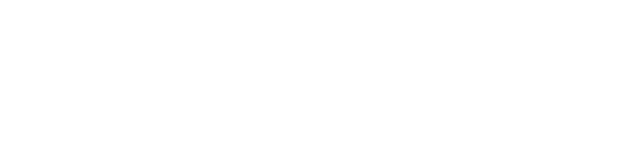
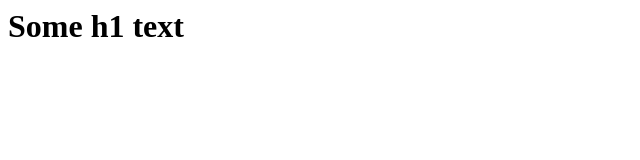
Before and after one commit to annguyen18/Software-Engineering, a plain HTML site: page index.html in a window 1280 px wide. Shown: the whole page, without its empty margins (0-640 px from the left). Drawn offline with Linux system fonts and the light colour scheme.

Commit message:
added h1 tag

```diff
--- a/index.html
+++ b/index.html
@@ -8,7 +8,7 @@
 </head>
 
 <body>
-
+	<h1>Some h1 text</h1>
 </body>
 
 </html>
```
